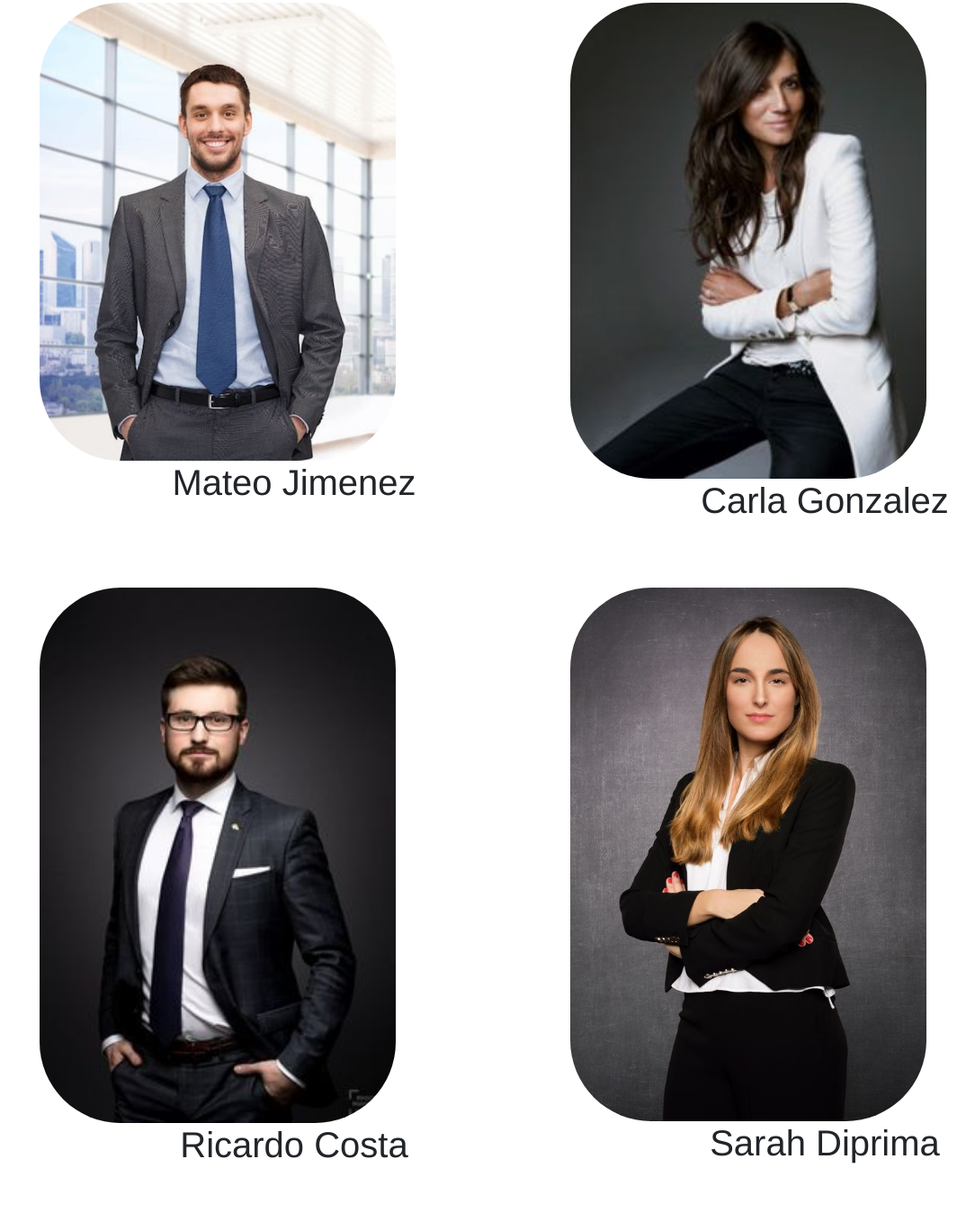
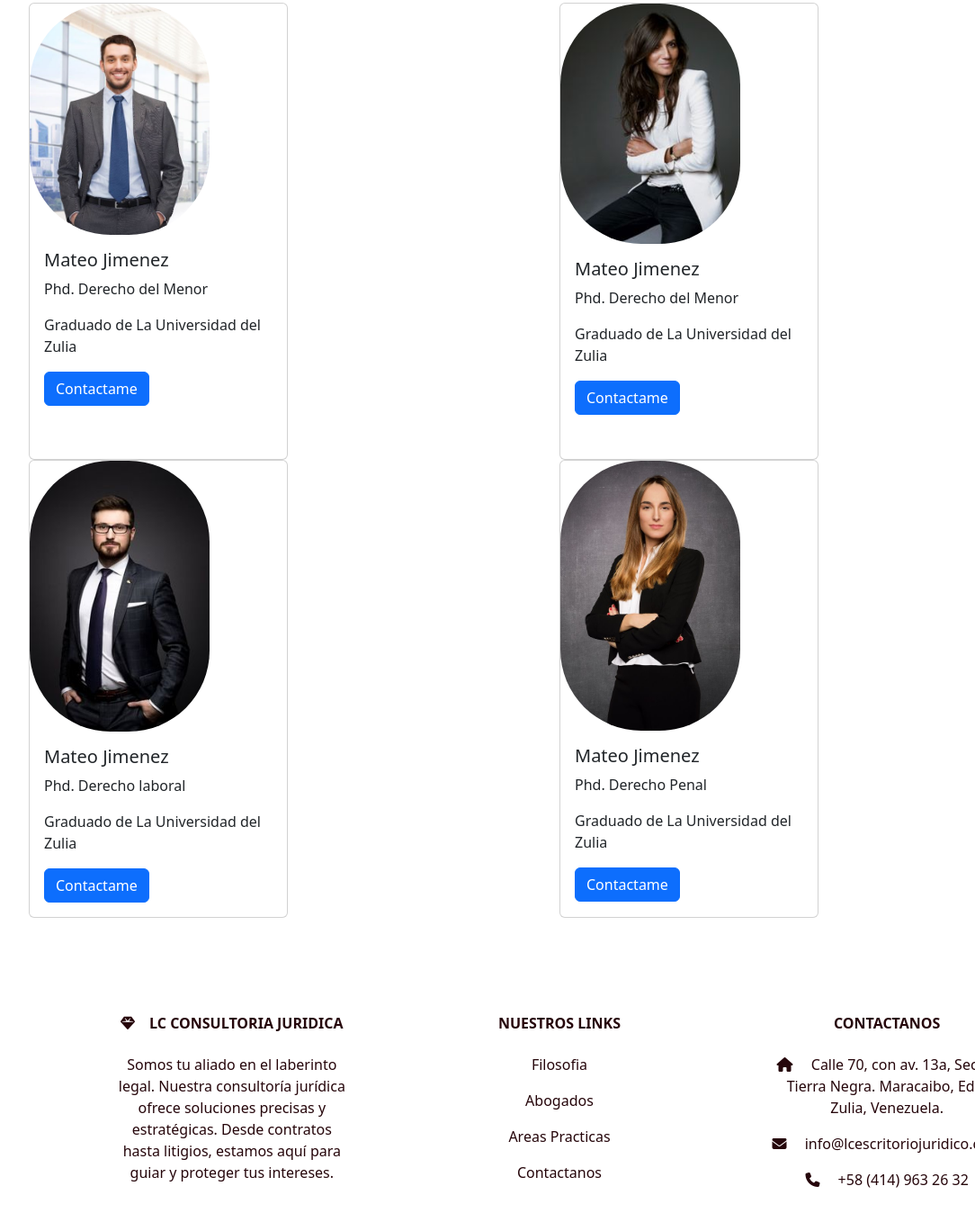
Before and after one commit to Hermanvilla/Javascript-LCCJ, a website: page pages/abogados.html in a window 1280 px wide. Shown: the part 1155-2513 px from the top of the page at 90% size, without its empty margins (18-1102 px from the left). Drawn offline with nearby package versions, Linux system fonts and the light colour scheme.

Commit message:
Version con pagina de Abogados modificada

```diff
--- a/pages/abogados.html
+++ b/pages/abogados.html
@@ -51,22 +51,46 @@
     </section>
 
     <section class="mainAbogados--Bot">
-            <div class="container">
-                <img src="../image/Abogado1.jpg" alt="">
-                <h1>Mateo Jimenez</h1>
+        <div class="card" style="width: 18rem;">
+            <img src="../image/Abogado1.jpg" class="card-img-top" alt="...">
+            <div class="card-body">
+                <h5 class="card-title">Mateo Jimenez</h5>
+                <p class="card-text">Phd. Derecho del Menor
+                <p> Graduado de La Universidad del Zulia</p>
+                </p>
+                <a href="../pages/contacto.html" class="btn btn-primary">Contactame</a>
             </div>
-            <div class="container">
-                <img src="../image/Abogado2.jpg" alt="">
-                <h1>Carla Gonzalez</h1>
             </div>
-            <div class="container">
-                <img src="../image/Abogado3.jpg" alt="">
-                <h1>Ricardo Costa</h1>
+            <div class="card" style="width: 18rem;">
+            <img src="../image/Abogado2.jpg" class="card-img-top" alt="...">
+            <div class="card-body">
+                <h5 class="card-title">Mateo Jimenez</h5>
+                <p class="card-text">Phd. Derecho del Menor
+                <p> Graduado de La Universidad del Zulia</p>
+                </p>
+                <a href="../pages/contacto.html" class="btn btn-primary">Contactame</a>
             </div>
-            <div class="container">
-                <img src="../image/Abogado4.jpg" alt="">
-                <h1>Sarah Diprima</h1>
             </div>
+            <div class="card" style="width: 18rem;">
+            <img src="../image/Abogado3.jpg" class="card-img-top" alt="...">
+            <div class="card-body">
+                <h5 class="card-title">Mateo Jimenez</h5>
+                <p class="card-text">Phd. Derecho laboral
+                <p> Graduado de La Universidad del Zulia</p>
+                </p>
+                <a href="../pages/contacto.html" class="btn btn-primary">Contactame</a>
+            </div>
+            </div>
+            <div class="card" style="width: 18rem;">
+            <img src="../image/Abogado4.jpg" class="card-img-top" alt="...">
+            <div class="card-body">
+                <h5 class="card-title">Mateo Jimenez</h5>
+                <p class="card-text">Phd. Derecho Penal
+                <p> Graduado de La Universidad del Zulia</p>
+                </p>
+                <a href="../pages/contacto.html" class="btn btn-primary">Contactame</a>
+            </div>
+        </div>
     </section>
 
 </main>
--- a/sass/_abogados.scss
+++ b/sass/_abogados.scss
@@ -9,7 +9,6 @@
     }
 
     .mainAbogados--Bot{
-        padding: 50px;
         height: auto;
         display: grid;
         grid-template-columns: 1fr 1fr;
@@ -17,14 +16,11 @@
         height: auto;
 
     div{
-        z-index: 1;
-        justify-content: center;
             img{
             z-index: 100;
             justify-content: center;
             width: 70%;
             height: auto;
-            border-radius: 90px;
             }
             h1{
             font-family: 'Franklin Gothic Medium', 'Arial Narrow', Arial, sans-serif;
```
Also changed, not shown: pages/contacto.html (+1 -1 lines).
